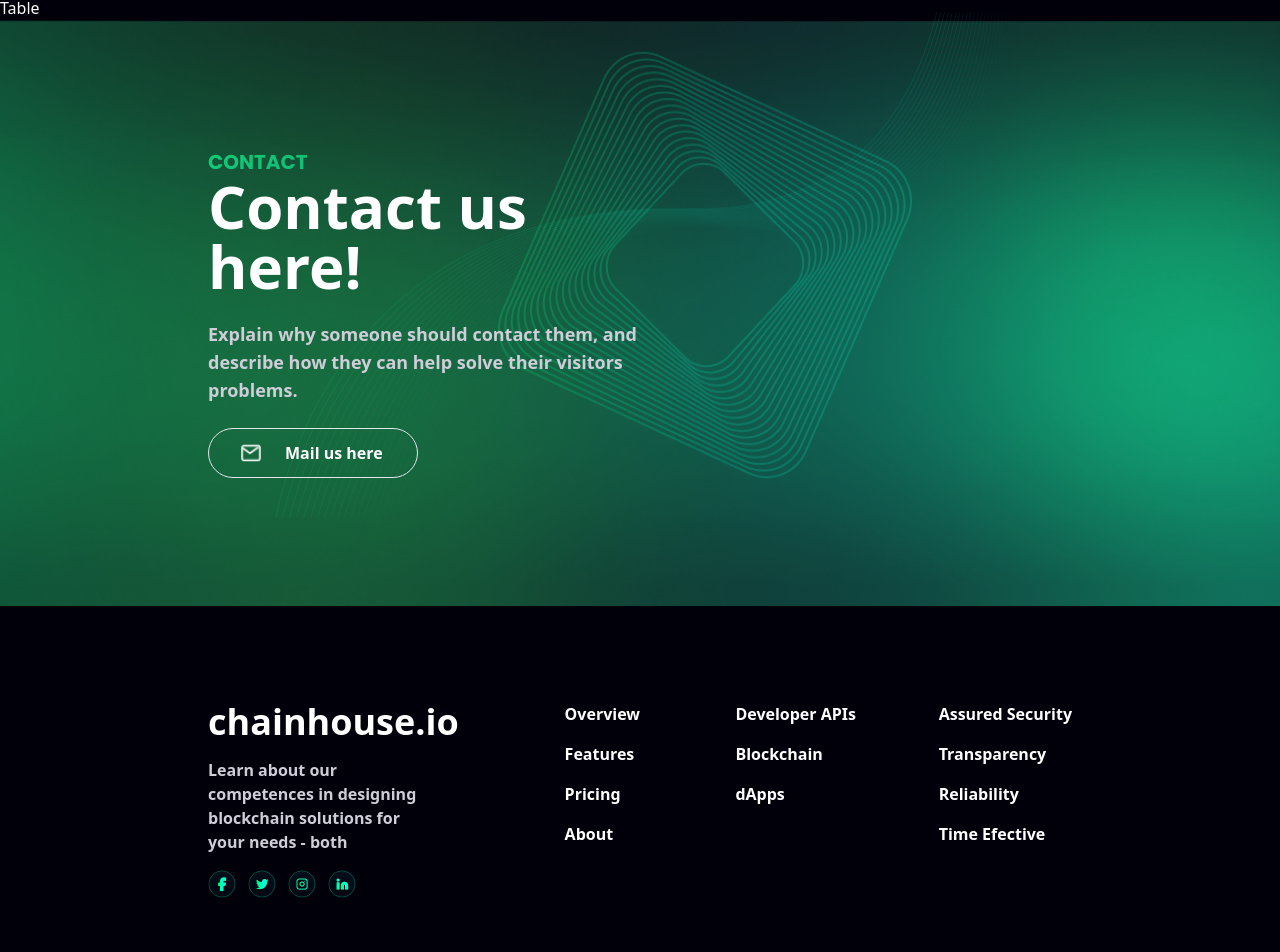
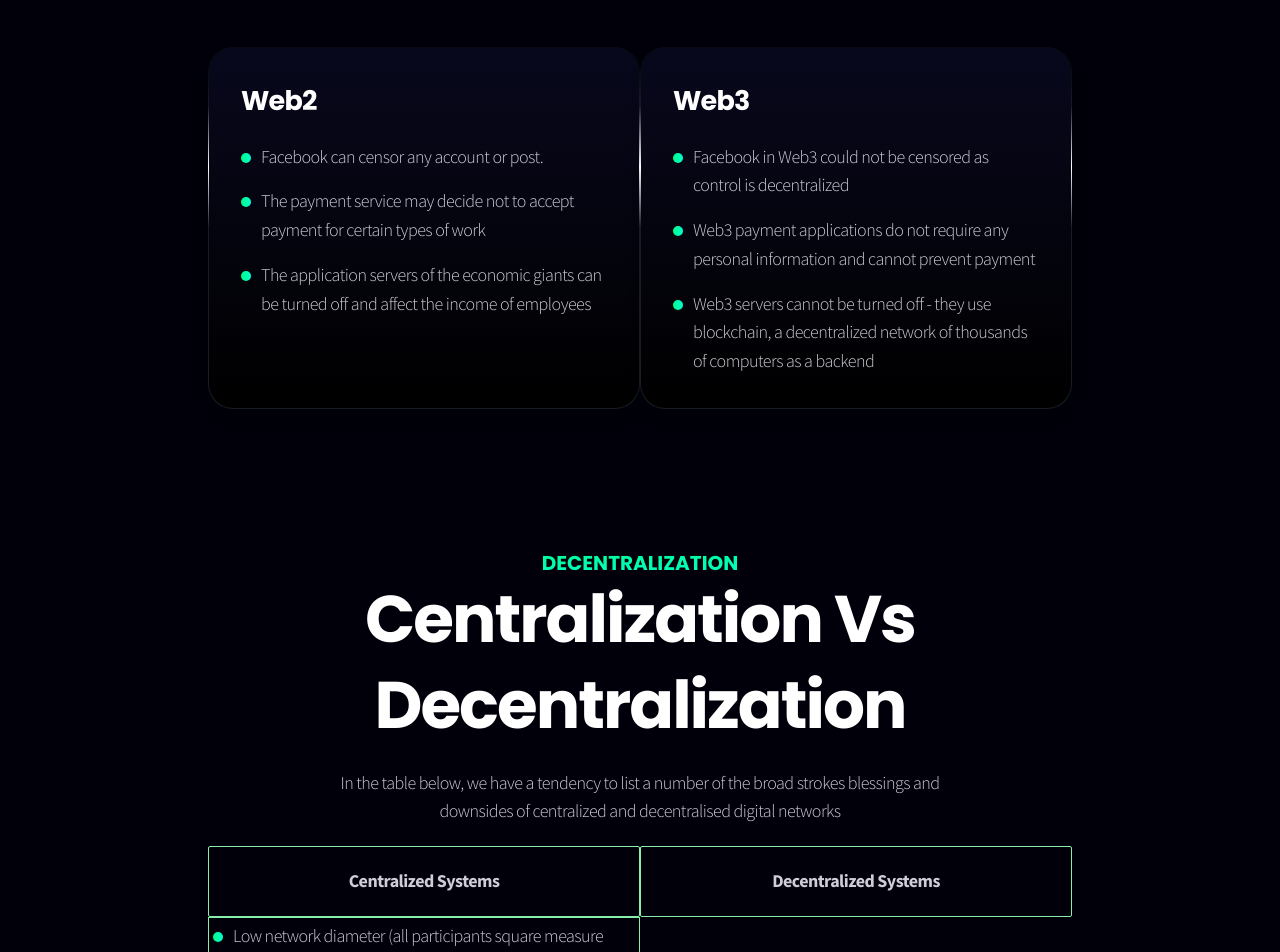
Before and after one commit to chainhouse-it/sc-frontend, a Next.js app: page /what-is-web3 in a window 1280 px wide. Shown: the part 5306-6258 px from the top of the page. Built offline with nearby package versions, Linux system fonts and the light colour scheme.

Commit message:
upto table section in what is web-3

```diff
--- a/components/Web3/Comparision.jsx
+++ b/components/Web3/Comparision.jsx
@@ -1,18 +1,52 @@
 import React from 'react';
 import Title from '../shared/Title';
+import styled from 'styled-components';
+import List from '../shared/List';
+import Heading from '../shared/Heading';
+
+const FlexContainer = styled.div``;
 
 const Comparision = () => {
 	return (
 		<div className='section-wrapper mt-section text-white'>
 			{/* Top section */}
-			<div className='heading text-center'>
-				<Title text='Comparision' />
-				<h3 className='primary-heading'>Practical Comparisons</h3>
-			</div>
+			<Heading
+				titleText='Comparision'
+				headingText='Practical Comparisons'
+			/>
+			{/* Card section */}
+			<FlexContainer className='flex mt-[50px] sm:flex-col flex-row sm:gap-3'>
+				<Card title='Web2'>
+					<List text='Facebook can censor any account or post.' />
+					<List
+						text='The payment service may decide not to accept payment
+							for certain types of work'
+					/>
+					<List
+						text='The application servers of the economic giants can
+							be turned off and affect the income of employees'
+					/>
+				</Card>
 
-			{/* Card section */}
+				<Card title='Web3'>
+					<List text='Facebook in Web3 could not be censored as control is decentralized' />
+					<List text='Web3 payment applications do not require any personal information and cannot prevent payment' />
+					<List text='Web3 servers cannot be turned off - they use blockchain, a decentralized network of thousands of computers as a backend' />
+				</Card>
+			</FlexContainer>
 		</div>
 	);
 };
 
 export default Comparision;
+
+const Card = ({ title, children }) => {
+	return (
+		<div className='card flex-1  p-8 rounded-lg shadow-lg backdrop-blur-[90px] border-gradient-white '>
+			<h3 className='font-poppins font-bold text-[27px] leading-[160%] tracking-[-0.03em]  '>
+				{title}
+			</h3>
+			<div className='flex flex-col gap-4 mt-5'>{children}</div>
+		</div>
+	);
+};
--- a/components/Web3/Table.jsx
+++ b/components/Web3/Table.jsx
@@ -1,7 +1,43 @@
 import React from 'react';
+import Heading from '../shared/Heading';
+import List from '../shared/List';
+import { Flex } from '../shared/StyledComponent';
 
 const Table = () => {
-	return <div>Table</div>;
+	return (
+		<div className='section-wrapper mt-section'>
+			{/* 1) Heading Section */}
+			<Heading
+				titleText='Decentralization'
+				headingText='Centralization Vs Decentralization'
+			>
+				<p className='paragraph md:text-left md:w-full w-9/12 mx-auto my-element text-[25px]'>
+					In the table below, we have a tendency to list a number of
+					the broad strokes blessings and downsides of centralized and
+					decentralised digital networks
+				</p>
+			</Heading>
+
+			{/*2) Table section */}
+			<Flex className='flex  overflow-x-auto'>
+				{/*2.1 Left section */}
+				<div className='left flex-1 min-w-[250px]'>
+					<h3 className='text-center py-[20px] lg:py-[12px] border-[1px] border-r-[0.5px] border-green-300 rounded-sm paragraph font-bold text-[27px] '>
+						Centralized Systems
+					</h3>
+					<div className='border-[1px] border-t-[0.5px] p-1 border-green-300'>
+						<List text='Low network diameter (all participants square measure connected to a central authority); info propagates quickly, as propagation is handled by a central authority with various machine resources.' />
+					</div>
+				</div>
+				{/* 2.2 Right Section */}
+				<div className='right flex-1 min-w-[250px]'>
+					<h3 className='text-center py-[20px] lg:py-[12px] border-[1px] border-l-[0.5px] border-green-300 rounded-sm paragraph font-bold text-[27px]'>
+						Decentralized Systems
+					</h3>
+				</div>
+			</Flex>
+		</div>
+	);
 };
 
 export default Table;
--- /dev/null
+++ b/components/shared/Heading.jsx
@@ -0,0 +1,14 @@
+import React from 'react';
+import Title from './Title';
+
+const Heading = ({ titleText, headingText, children }) => {
+	return (
+		<div className='heading text-center'>
+			<Title text={titleText} />
+			<h3 className='primary-heading text-[25px] '>{headingText}</h3>
+			{children}
+		</div>
+	);
+};
+
+export default Heading;
--- /dev/null
+++ b/components/shared/List.jsx
@@ -0,0 +1,13 @@
+const List = ({ text }) => {
+	return (
+		<li className='flex  gap-2.5'>
+			<div className='w-[10px] h-[10px] mt-2.5'>
+				<div className='w-[10px] h-[10px] rounded-full bg-gradient-to-r from-[#02FE85] to-[#02FED1]'></div>
+			</div>
+
+			<p className='paragraph text-[22px] md:text-[16px]'>{text}</p>
+		</li>
+	);
+};
+
+export default List;
--- /dev/null
+++ b/components/shared/StyledComponent.jsx
@@ -0,0 +1,3 @@
+import styled from 'styled-components';
+
+export const Flex = styled.div``;
--- a/styles/globals.css
+++ b/styles/globals.css
@@ -32,6 +32,23 @@ body {
 				#161d25,
 				#161d25,
 				#02fe9e
+			)
+			border-box;
+	border-radius: 25px;
+	border: 1px solid transparent;
+}
+
+.border-gradient-white {
+	background: linear-gradient(#08081d, black) padding-box,
+		linear-gradient(
+				0deg,
+				#161d25,
+				#161d25,
+				#161d25,
+				#161d25,
+				#fff,
+				#161d25,
+				black
 			)
 			border-box;
 	border-radius: 25px;
@@ -101,6 +118,10 @@ body {
 	@apply mt-[140px] md:mt-24;
 }
 
+.my-element {
+	@apply my-[20px] sm:my-4;
+}
+
 .primary-heading {
 	@apply text-white font-poppins font-[700] text-[66px] lg:text-6xl md:text-4xl sm:text-3xl leading-[130%] tracking-[-0.03em];
 }
```
